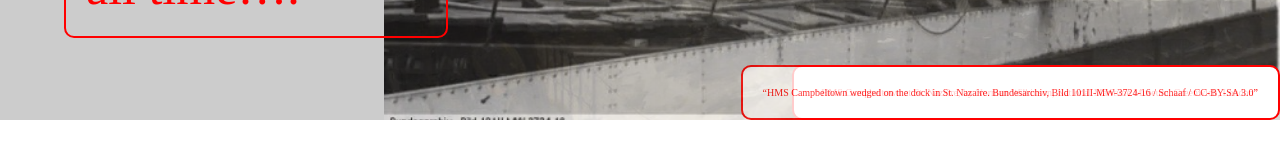
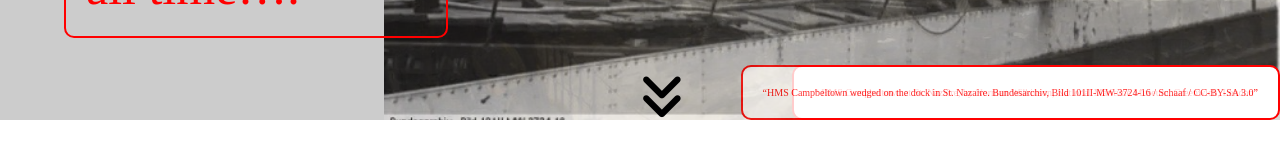
Before and after one commit to GMontaque/project1-st-nazaire-raid, a plain HTML site: page index.html in a window 1280 px wide. Shown: the part 540-704 px from the top of the page. Drawn offline with Linux system fonts and the light colour scheme.

Commit message:
added and styled hero down arrow

```diff
--- a/assets/css/style.css
+++ b/assets/css/style.css
@@ -277,6 +277,13 @@ footer {
   color: red;
   font-size: 5rem;
   width: 30%;
+}
+
+.hero-down-arrow {
+  position: absolute;
+  bottom: 0%;
+  left: 50%;
+  font-size: 5rem;
 }
 
 /* main content of index page */
--- a/index.html
+++ b/index.html
@@ -93,6 +93,7 @@
         <div class="hero-header-text">
           Want to hear about the Greatest Raid of all time….
         </div>
+        <i class="fa-solid fa-angles-down hero-down-arrow"></i>
       </section>
 
       <article class="index-main">
```
